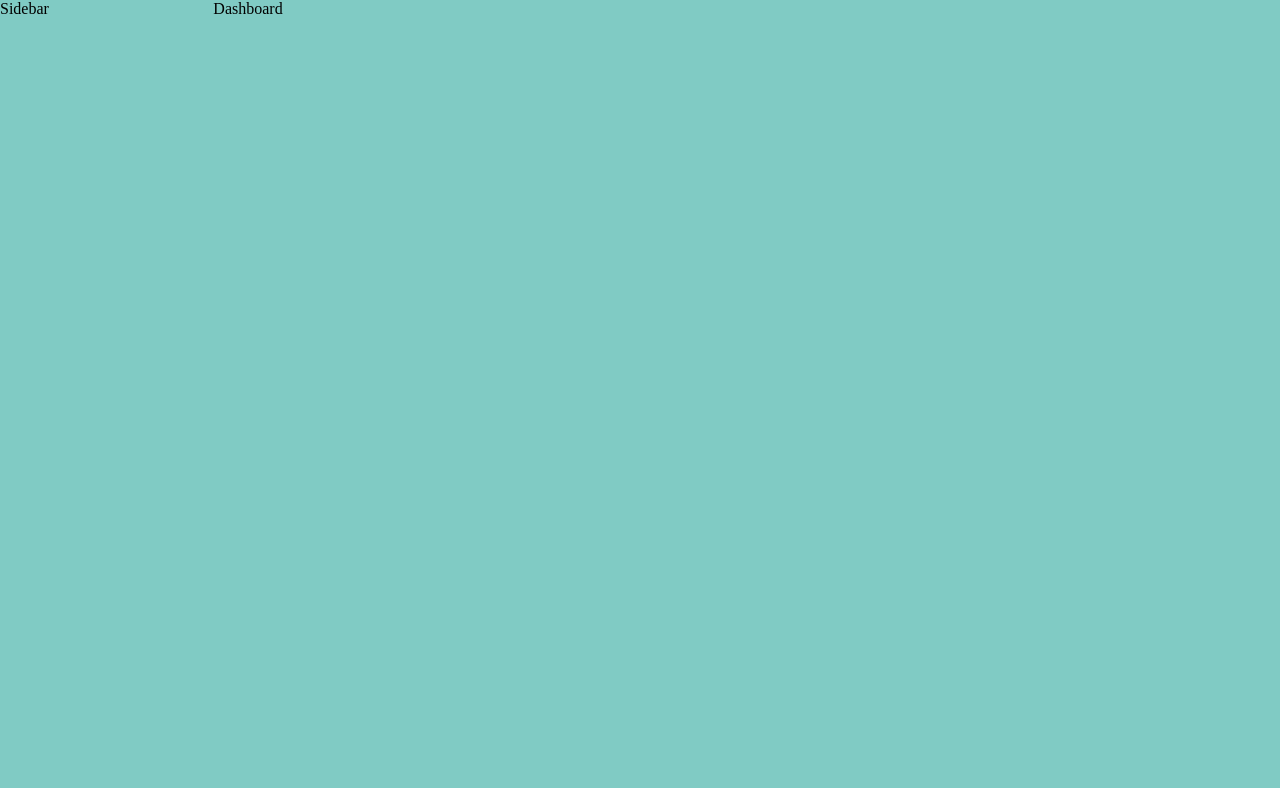
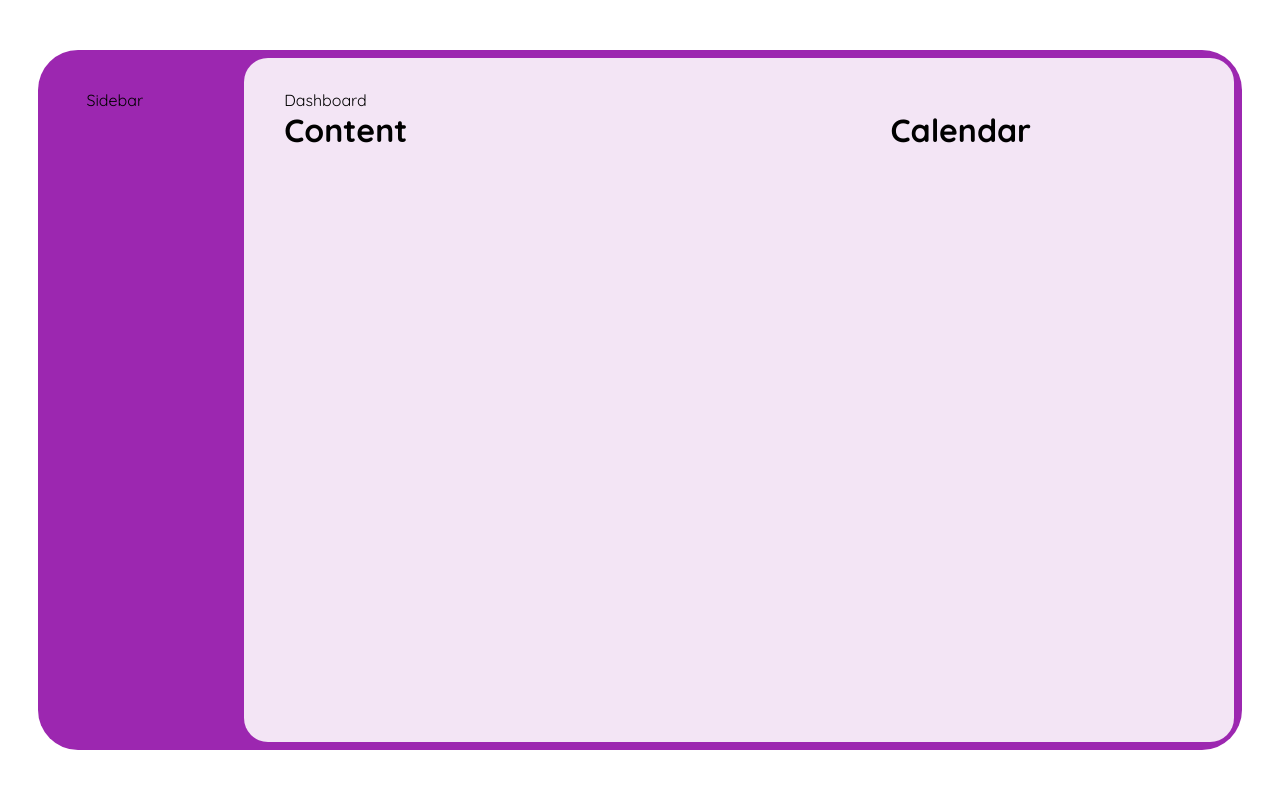
Before and after one commit to IliaRyzhenkov/calendar, a React (Create React App) app: page / in a window 1280 px wide. Shown: the top 788 px of the page. Built offline with nearby package versions, Linux system fonts and the light colour scheme.

Commit message:
grid styling

```diff
--- a/src/App.tsx
+++ b/src/App.tsx
@@ -1,30 +1,63 @@
 import React from 'react';
 import {
   Grid,
-  ThemeProvider
+  ThemeProvider,
+  Box
 } from '@mui/material';
-import customTheme from './themes/theme';
-import { teal } from '@mui/material/colors';
+
+
 import Sidebar from './modules/sidebar';
 import Dashboard from './modules/dashboard';
+import purpleTheme from './themes/theme';
+
 
 
 
 function App() {
   return (
-    <ThemeProvider theme={customTheme}>
-      <Grid
-        container
-        bgcolor={teal[200]}
+    <ThemeProvider theme={purpleTheme}>
+      <Box
+        p={'3%'}
         minHeight={'100vh'}
+        bgcolor={'background.paper'}
+        display={'flex'}
       >
-        <Grid item xs={12} sm={4} md={3} lg={2}>
-          <Sidebar />
+        <Grid container
+          minHeight={'700px'}
+          maxWidth={'1600px'}
+          m={'auto'}
+          overflow={'hiden'}
+          bgcolor={'primary.main'}
+          p={1}
+          borderRadius={10}
+        >
+          <Grid item xs={12} sm={4} md={3} lg={2}
+            p={5}
+            pt={4}
+            bgcolor={'background.main'}
+          >
+            <Sidebar />
+          </Grid>
+          <Grid item xs={12} sm={8} md={9} lg={10}
+            p={5}
+            pt={4}
+            bgcolor={'background.default'}
+            borderRadius={6}
+          >
+            <Grid container>
+              <Grid item lg={12}>
+                <Dashboard />
+              </Grid>
+              <Grid item md={12} lg={8}>
+                <h1>Content</h1>
+              </Grid>
+              <Grid item md={12} lg={4}>
+                <h1>Calendar</h1>
+              </Grid>
+            </Grid>
+          </Grid>
         </Grid>
-        <Grid item xs={12} sm={8} md={9} lg={10}>
-          <Dashboard />
-        </Grid>
-      </Grid>
+      </Box>
     </ThemeProvider>
   );
 }
--- a/src/index.css
+++ b/src/index.css
@@ -1,4 +1,7 @@
+@import url('https://fonts.googleapis.com/css2?family=Quicksand:wght@400;500;600;700&family=Roboto:wght@300;400;500;700&family=Teko:wght@300;400;500;600;700&display=swap');
 *{
     padding: 0;
     margin: 0;
+    font-family: 'Quicksand';
+    box-sizing: border-box;
 }
--- a/src/themes/theme.tsx
+++ b/src/themes/theme.tsx
@@ -1,20 +1,23 @@
+import { purple } from '@mui/material/colors';
 import { createTheme } from '@mui/material/styles';
 
-const customTheme = createTheme({
-    palette: {
-        primary: {
-            light: '#1ec582',
-            main: '#1a983e',
-            dark: '#035b30',
-            contrastText: '#fff',
-        },
-        secondary: {
-            light: '#ff7961',
-            main: '#f44336',
-            dark: '#ba000d',
-            contrastText: '#000',
-        },
+const purpleTheme = createTheme({
+  palette: {
+    primary: {
+      main: purple[500],
+      contrastText: '#FFFFFF'
     },
-});
+    secondary: {
+      main: purple["A400"]
+    },
+    background: {
+      default: purple[50],
+    },
+  },
+  typography: {
+    fontFamily: 'Quicksand',
+    fontSize: 14
+  },
+})
 
-export default customTheme
+export default purpleTheme
```
Also changed, not shown: src/modules/dashboard/index.tsx (+5 -5 lines), src/modules/sidebar/index.tsx (+5 -5 lines).
